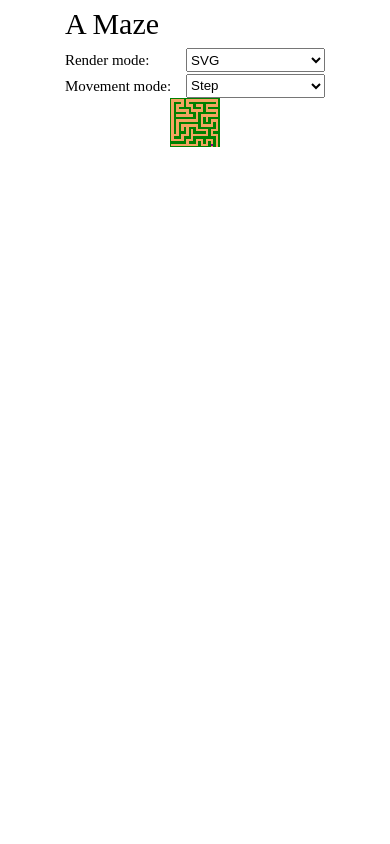
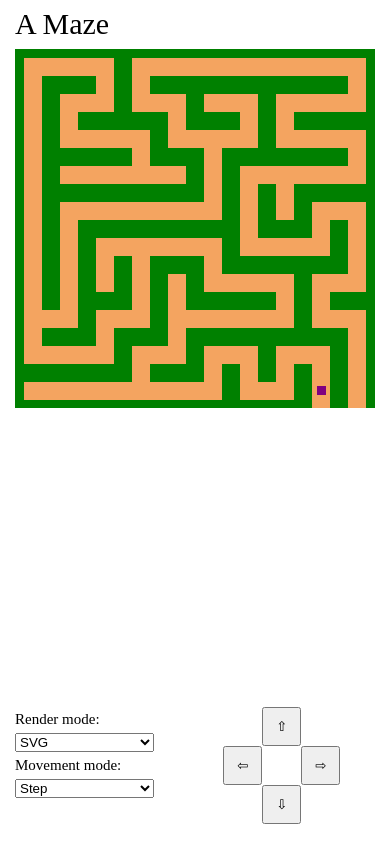
Before and after one commit to Ghostbird/a-maze, a Vue app: page / in a window 390 px wide. Built offline with nearby package versions, Linux system fonts and the light colour scheme.

Commit message:
Add on-screen controls

```diff
--- a/src/App.vue
+++ b/src/App.vue
@@ -1,9 +1,13 @@
 <script setup lang="ts">
 import MazeGame from '@/components/MazeGame.vue'
+import MazeControls from '@/components/MazeControls.vue'
 import type { MovementType } from '@/utils/movement';
 import type { MazeRenderMode } from '@/utils/render';
 import { reactive, ref } from 'vue';
+import type { Direction2D } from '@/utils/room';
+import { Subject } from 'rxjs';
 const dialog = ref(null as HTMLDialogElement | null)
+const guiMove = new Subject<Direction2D>();
 const options = reactive({
   renderMode: localStorage.getItem('renderMode') ?? 'svg',
   movementMode: localStorage.getItem('movementMode') as MovementType ?? 'step'
@@ -36,7 +40,12 @@ const reloadWindow = () => window.location.reload()
         <option value="choice">Decision</option>
       </select>
     </form>
-    <MazeGame :width="10" :height="10" :options="options" @exit="showDialog" />
+    <div style="grid-area:controls">
+      <MazeControls @move="direction => guiMove.next(direction)"></MazeControls>
+    </div>
+    <div style="grid-area:game">
+      <MazeGame :width="10" :height="10" :options="options" :guiMove="guiMove" @exit="showDialog" />
+    </div>
     <dialog ref="dialog">
       <h2>You won!</h2>
       <form method="dialog">
@@ -46,6 +55,13 @@ const reloadWindow = () => window.location.reload()
   </main>
 </template>
 <style scoped>
+main {
+  display: grid;
+  gap: 1em;
+  grid-template:
+    'game game game' min-content
+    'options . controls' min-content / max-content auto min-content;
+}
 
 dialog {
   min-width: 50vw;
@@ -72,6 +88,7 @@ dialog button {
 }
 
 .options {
+  grid-area: options;
   display: grid;
   grid-template:
     'a b' min-content
@@ -79,7 +96,30 @@ dialog button {
   gap: 0.1em 1em;
 }
 
+.options>* {
+  max-width: 50vw;
+}
+
+
 .options>span {
   white-space: nowrap;
+  overflow: hidden;
+  text-overflow: ellipsis;
+}
+
+@media screen and (max-width: 480px) {
+  main {
+    grid-template:
+      'game game' min-content
+      'options controls' min-content / min-content min-content;
+  }
+
+  .options {
+    grid-template:
+      'a' min-content
+      'b' min-content
+      'c' min-content
+      'd' min-content / min-content;
+  }
 }
 </style>
--- /dev/null
+++ b/src/components/MazeControls.vue
@@ -0,0 +1,36 @@
+<script setup lang="ts">
+import type { Direction2D } from '@/utils/room';
+
+const emit = defineEmits<{ (ev: 'move', direction: Direction2D): void }>()
+</script>
+<template>
+  <form>
+    <button type="button" name="north" @click="$emit('move', 'north')" style="grid-area:north">⇧</button>
+    <button type="button" name="south" @click="$emit('move', 'south')" style="grid-area:south">⇩</button>
+    <button type="button" name="west" @click="$emit('move', 'west')" style="grid-area:west">⇦</button>
+    <button type="button" name="east" @click="$emit('move', 'east')" style="grid-area:east">⇨</button>
+  </form>
+</template>
+<style scoped>
+form {
+  display: grid;
+  grid-template:
+    '.    north .   '
+    'west .     east'
+    '.    south .   ' auto / min-content min-content min-content;
+  width: auto;
+}
+
+button {
+  max-width: 10vmin;
+  max-height: 10vmin;
+  width: 3em;
+  height: 3em;
+}
+
+@media screen and (max-width: 480px) {
+  form {
+    max-width: 25vw;
+  }
+}
+</style>
--- a/src/components/MazeGame.vue
+++ b/src/components/MazeGame.vue
@@ -1,33 +1,40 @@
 <script setup lang="ts">
+import { choose, first, last } from '@/utils/choice';
+import { defaultKeyboardControls } from '@/utils/control';
+import { Observable, map, merge } from 'rxjs';
+import { maze2d } from '@/utils/maze2d';
+import { movement2d, type MovementType } from '@/utils/movement';
+import { onUnmounted } from 'vue';
+import { Player2D } from '@/utils/player';
+import { Player2DAnimation } from '@/utils/animation';
+import MazeCanvasTilesBitmap from '@/components/MazeCanvasTilesBitmap.vue';
+import MazeSvg from '@/components/MazeSvg.vue';
 import type { MazeRenderMode } from '@/utils/render';
-import MazeSvg from '@/components/MazeSvg.vue';
-import MazeCanvasTilesBitmap from '@/components/MazeCanvasTilesBitmap.vue';
-import { onUnmounted } from 'vue';
-import { maze2d } from '@/utils/maze2d';
-import { choose, first, last } from '@/utils/choice';
-import { Player2D } from '@/utils/player';
-import { movement2d, type MovementType } from '@/utils/movement';
-import { defaultKeyboardControls } from '@/utils/control';
-import { map } from 'rxjs';
-import { Player2DAnimation } from '@/utils/animation';
+import type { Direction2D } from '@/utils/room';
 const emit = defineEmits<{ (ev: 'exit'): void }>()
 const props = defineProps<
   {
-    width: number, height: number, options: {
+    width: number,
+    height: number,
+    options: {
       renderMode: MazeRenderMode,
-      movementMode: MovementType
-    }
+      movementMode: MovementType,
+    },
+    guiMove: Observable<Direction2D>
   }>();
 const { rooms, start } = maze2d(props.width, props.height, choose, last, first)
 const player = new Player2D(start)
 const animatedPlayer = new Player2DAnimation(player)
 player.exitReached.then(() => emit('exit'))
-const moveSubscription = defaultKeyboardControls.pipe(map(direction => movement2d[props.options.movementMode](player, direction))).subscribe()
+const moveSubscription = merge(defaultKeyboardControls, props.guiMove)
+  .pipe(map(direction => movement2d[props.options.movementMode](player, direction))).subscribe()
 onUnmounted(moveSubscription.unsubscribe)
 </script>
 <template>
-  <MazeSvg v-if="options.renderMode === 'svg'" :rooms="rooms" :player="animatedPlayer" />
-  <MazeCanvasTilesBitmap v-if="options.renderMode === 'tiles'" :rooms="rooms" :player="animatedPlayer" />
+  <div>
+    <MazeSvg v-if="options.renderMode === 'svg'" :rooms="rooms" :player="animatedPlayer" />
+    <MazeCanvasTilesBitmap v-if="options.renderMode === 'tiles'" :rooms="rooms" :player="animatedPlayer" />
+  </div>
 </template>
 <style scoped>
 div {
```
